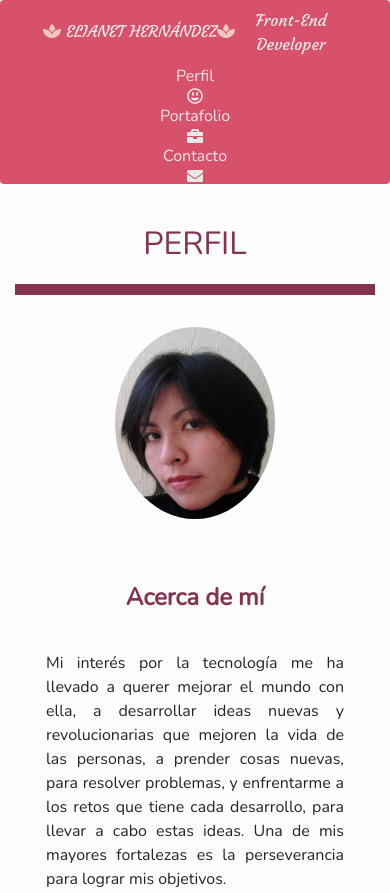
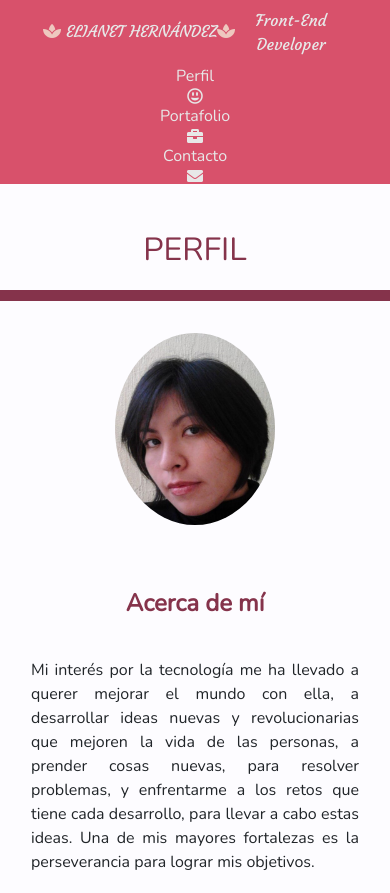
Before and after one commit to marelywoody/marely, a plain HTML site: page src/index.html in a window 390 px wide. Shown: the top 893 px of the page. Drawn offline with nearby package versions, Linux system fonts and the light colour scheme.

Commit message:
Update style.css

```diff
--- a/src/css/style.css
+++ b/src/css/style.css
@@ -4,6 +4,8 @@ body {
 }
 
 header {
+  /* ESTO FUE MODIFICADO
+  } */
   /* margin-top: 1.5em; */
   margin-top: 0em;
 }
@@ -78,6 +80,8 @@ nav .c-1:hover, nav .c-2:hover , nav .c-3:hover {
 }
 
 .perfil-user {
+  /* ESTO FUE MODIFICADO
+  } */
   /*margin: 1em; */
   margin-bottom: 1em;
   font-size: 1em;
@@ -245,6 +249,12 @@ h2 {
     position: relative;
     top: 7em;
   }
+  /* ESTO FUE MODIFICADO
+  } */
+  .container {
+    padding-right: 0px;
+    padding-left: 0px;
+  }
 
   .perfil-user {
     margin: 0em;
@@ -253,6 +263,8 @@ h2 {
     padding: 0em;
   }
 
+  /* ESTO FUE MODIFICADO
+  } */
   .text-justify {
    padding: 1em;
   }
```
